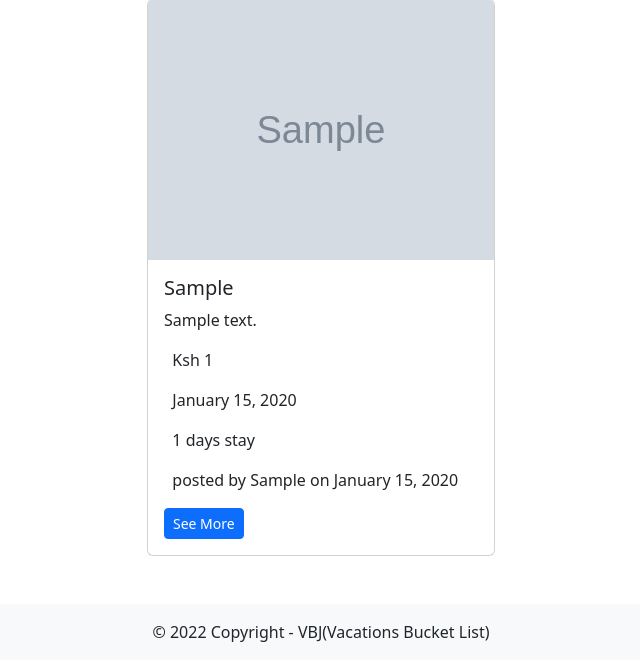
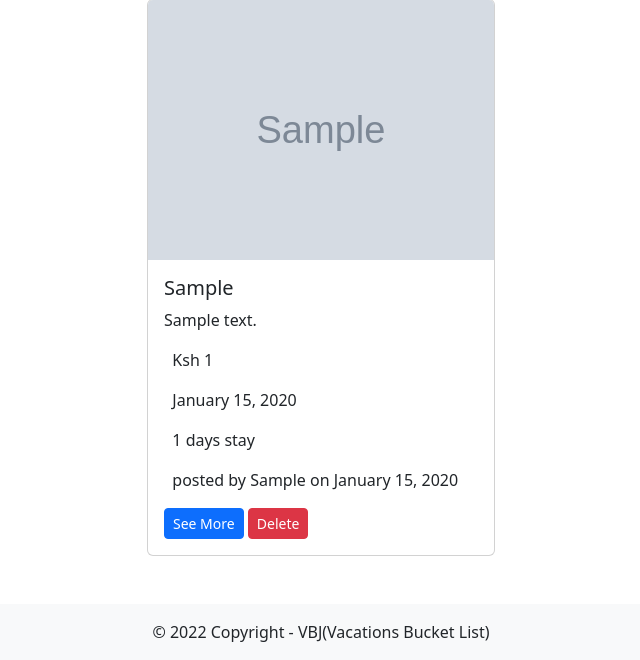
Before and after one commit to Edu58/vacation-bucket-list, a Flask app: page /vacations-list in a window 1280 px wide. Shown: the part 154-814 px from the top of the page, without its empty margins (319-959 px from the left). Run offline with Flask 2, Linux system fonts and the light colour scheme; a user stored in the database is signed in; tables that the repository leaves empty hold one stand-in row (values such as "Sample post"); grey boxes marked "Sample" are stand-in pictures; some libraries are stand-ins or nearby versions.

Commit message:
style: adds delete btn

```diff
--- a/app/templates/vacations-list.html
+++ b/app/templates/vacations-list.html
@@ -30,6 +30,11 @@
                 </p>
                 <a href="{{ url_for('main.vacation_details', place=vacation.place, vacation_id=vacation.vacation_id) }}"
                    class="btn btn-sm btn-primary">See More</a>
+
+                {% if current_user.user_id == vacation.user.user_id or current_user.role_id == 1 %}
+                <a href="" class="btn btn-sm btn-danger">Delete</a>
+                {% endif %}
+
             </div>
         </div>
     </div>
```
Also changed, not shown: app/templates/base.html (line endings or trailing spaces), 1 other file.
